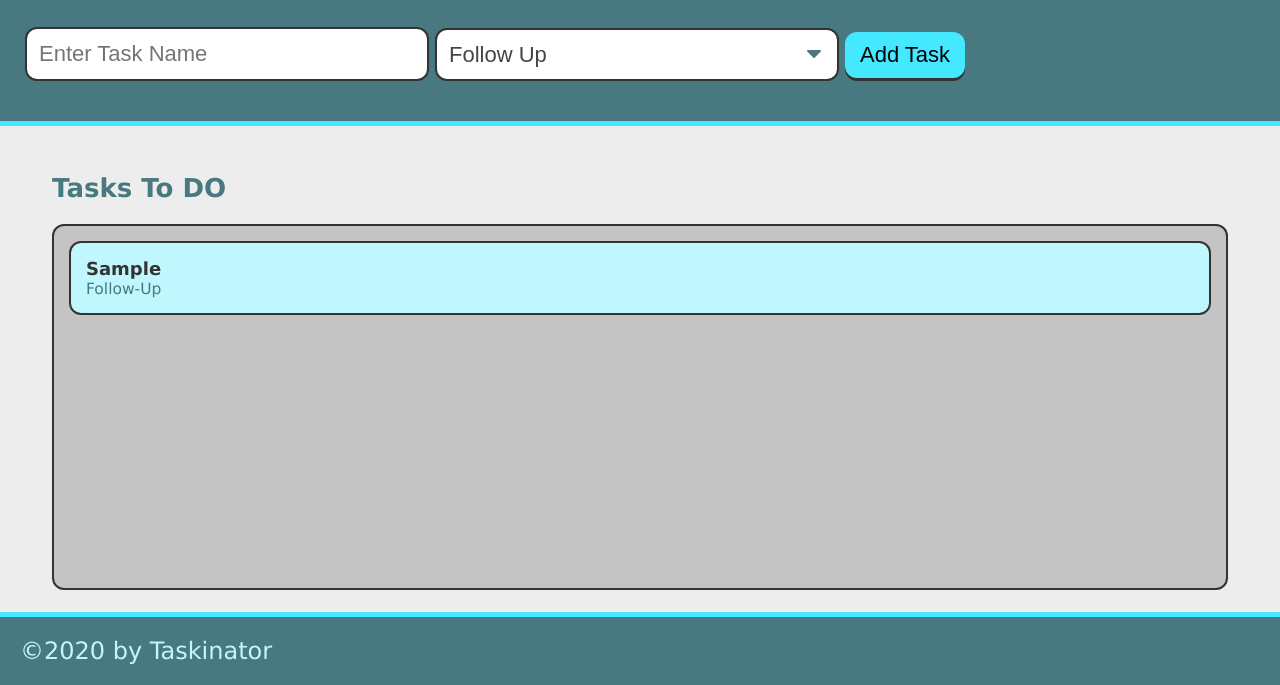
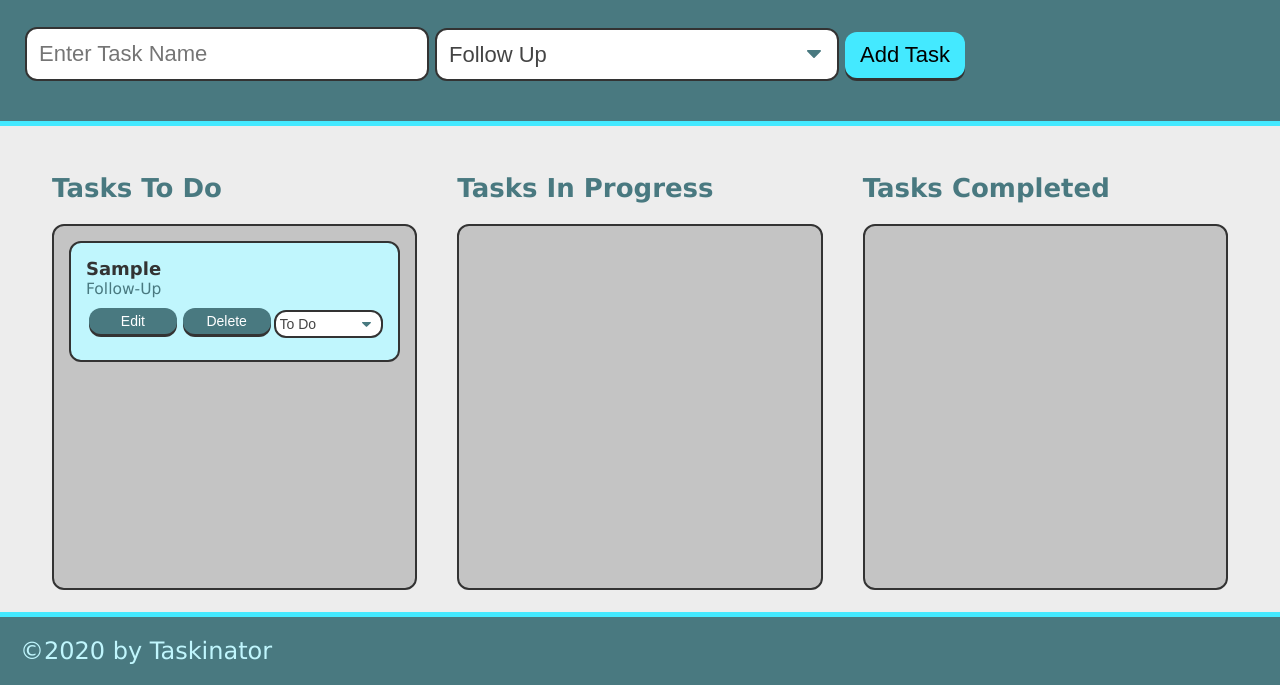
Before and after one commit to Jonathan-84/taskinator, a plain HTML site: page index.html in a window 1280 px wide. Both pictures are taken after typing "Sample" into the empty fields and a click on the button "Add Task". Shown: the part 115-800 px from the top of the page. Drawn offline with Linux system fonts and the light colour scheme.

Commit message:
added through buttons to tasks

```diff
--- a/assets/js/script.js
+++ b/assets/js/script.js
@@ -1,5 +1,6 @@
-var formEl = document.querySelector("#task-form");
-var tasksToDoEl = document.querySelector("#tasks-to-do");
+var formE1 = document.querySelector("#task-form");
+var tasksToDoE1 = document.querySelector("#tasks-to-do");
+var taskIdCounter = 0;
 
 var taskFormHandler = function(event) {
 
@@ -18,23 +19,73 @@ var taskFormHandler = function(event) {
     alert("You need to fill out the task form!");
     return false;
   }
-  formEl.reset();
+  formE1.reset();
   //send it as an argument to createTaskEl
-  createTaskEl(taskDataObj);
+  createTaskE1(taskDataObj);
 }
-  var createTaskEl = function(taskDataObj) {
+  var createTaskE1 = function(taskDataObj) {
    //create list item
-    var listItemEl = document.createElement("li");
-listItemEl.className = "task-item";
+    var listItemE1 = document.createElement("li");
+listItemE1.className = "task-item";
+
+//add task id as a custom attribute
+listItemE1.setAttribute("data-task-id", taskIdCounter);
 
 // create div to hold task info and add to list item
-var taskInfoEl = document.createElement("div");
-taskInfoEl.className = "task-info";
-taskInfoEl.innerHTML = "<h3 class='task-name'>" + taskDataObj.name + "</h3><span class='task-type'>" + taskDataObj.type + "</span>";
+var taskInfoE1 = document.createElement("div");
+taskInfoE1.className = "task-info";
+taskInfoE1.innerHTML = "<h3 class='task-name'>" + taskDataObj.name + "</h3><span class='task-type'>" + taskDataObj.type + "</span>";
 
-listItemEl.appendChild(taskInfoEl);
+listItemE1.appendChild(taskInfoE1);
 
+var taskActionsE1 = createTaskActions(taskIdCounter);
+listItemE1.appendChild(taskActionsE1);
+
+//console.log(taskActionsE1);
 // add entire list item to list
-tasksToDoEl.appendChild(listItemEl);
+tasksToDoE1.appendChild(listItemE1);
+//increase task counter for next unique id
+taskIdCounter++;
+  };
+
+  var createTaskActions = function(taskId){
+ var actionContainerE1 = document.createElement("div");
+ actionContainerE1.className= "task-actions";
+
+ //create edit button
+ var editButtonE1 = document.createElement("button");
+ editButtonE1.textContent = "Edit";
+ editButtonE1.className = "btn edit-btn";
+ editButtonE1.setAttribute("data-task-id", taskId);
+
+ actionContainerE1.appendChild(editButtonE1);
+
+ //create delete button
+ var deleteButtonE1 = document.createElement("button");
+ deleteButtonE1.textContent = "Delete";
+ deleteButtonE1.className = "btn delete-btn";
+ deleteButtonE1.setAttribute("data-task-id", taskId);
+
+ actionContainerE1.appendChild(deleteButtonE1);
+
+ var statusSelectE1 = document.createElement("select");
+ statusSelectE1.className = "select-status";
+ statusSelectE1.setAttribute("name", "status-change");
+ statusSelectE1.setAttribute("data-task-id", taskId);
+ actionContainerE1.appendChild(statusSelectE1);
+
+ var statusChoices = ["To Do", "In Progress", "Completed"];
+
+ for (var i=0; i < statusChoices.length; i++ ) {
+   //create option element
+   var statusOptionE1= document.createElement("option");
+   statusOptionE1.textContent= statusChoices[i];
+   statusOptionE1.setAttribute("value", statusChoices[i]);
+
+   //apend to select
+   statusSelectE1.appendChild(statusOptionE1);
+ }
+
+ return actionContainerE1;
   }
-  formEl.addEventListener("submit",taskFormHandler);
+  formE1.addEventListener("submit",taskFormHandler);
--- a/index.html
+++ b/index.html
@@ -32,9 +32,16 @@
     </header>
     <main class="page-content">
         <section class="task-list-wrapper">
-            <h2 class="list-title">Tasks To DO</h2>
-            <ul class="task-list" id="tasks-to-do">
-            </ul>
+            <h2 class="list-title">Tasks To Do</h2>
+            <ul class="task-list" id="tasks-to-do"></ul>
+        </section>
+        <section class="task-list-wrapper">
+            <h2 class="list-title">Tasks In Progress</h2>
+            <ul class="task-list" id="tasks-in-progress"></ul>
+        </section>
+        <section class="task-list-wrapper">
+            <h2 class="list-title">Tasks Completed</h2>
+            <ul class="task-list" id="tasks-completed"></ul>
         </section>
     </main>
     <footer>
```
